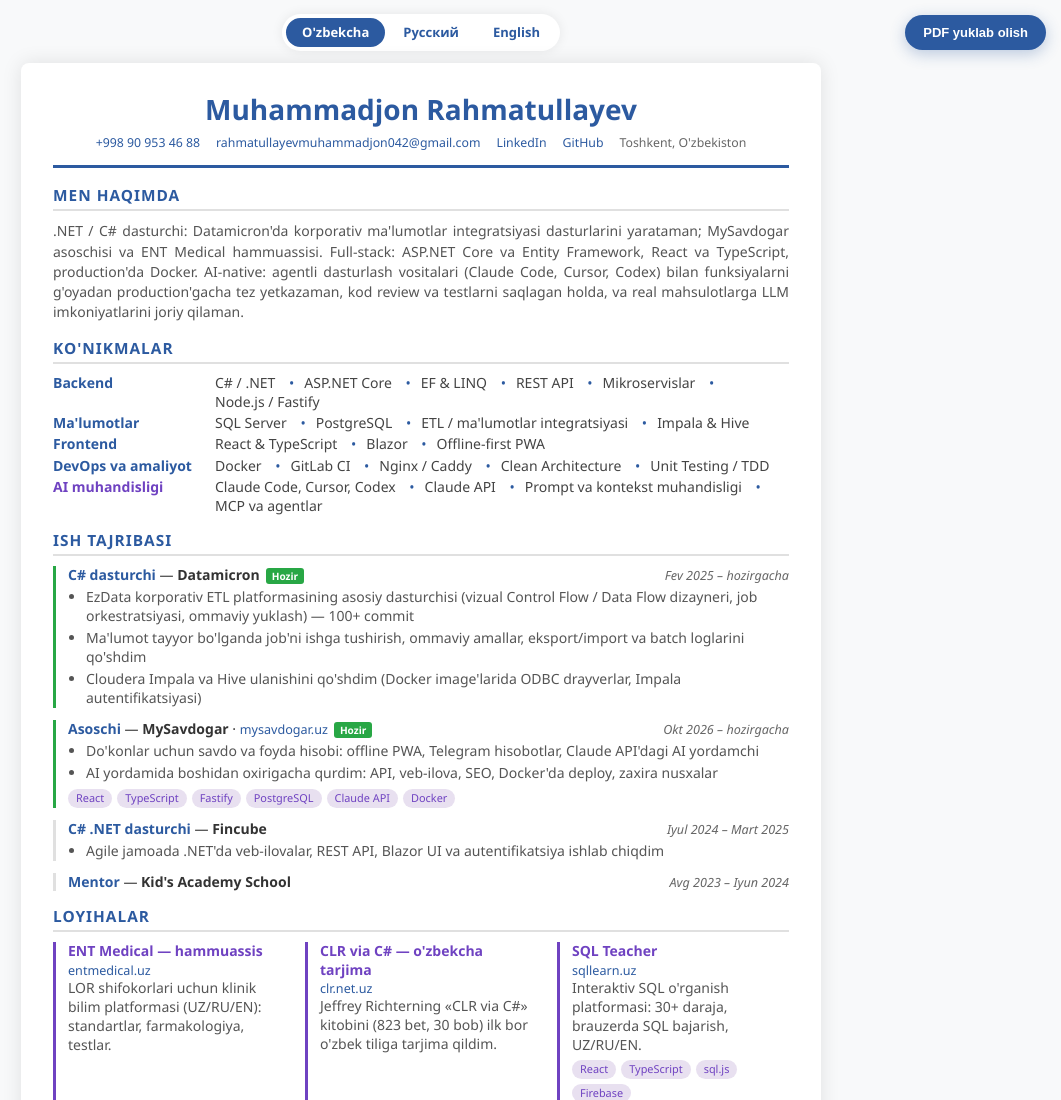
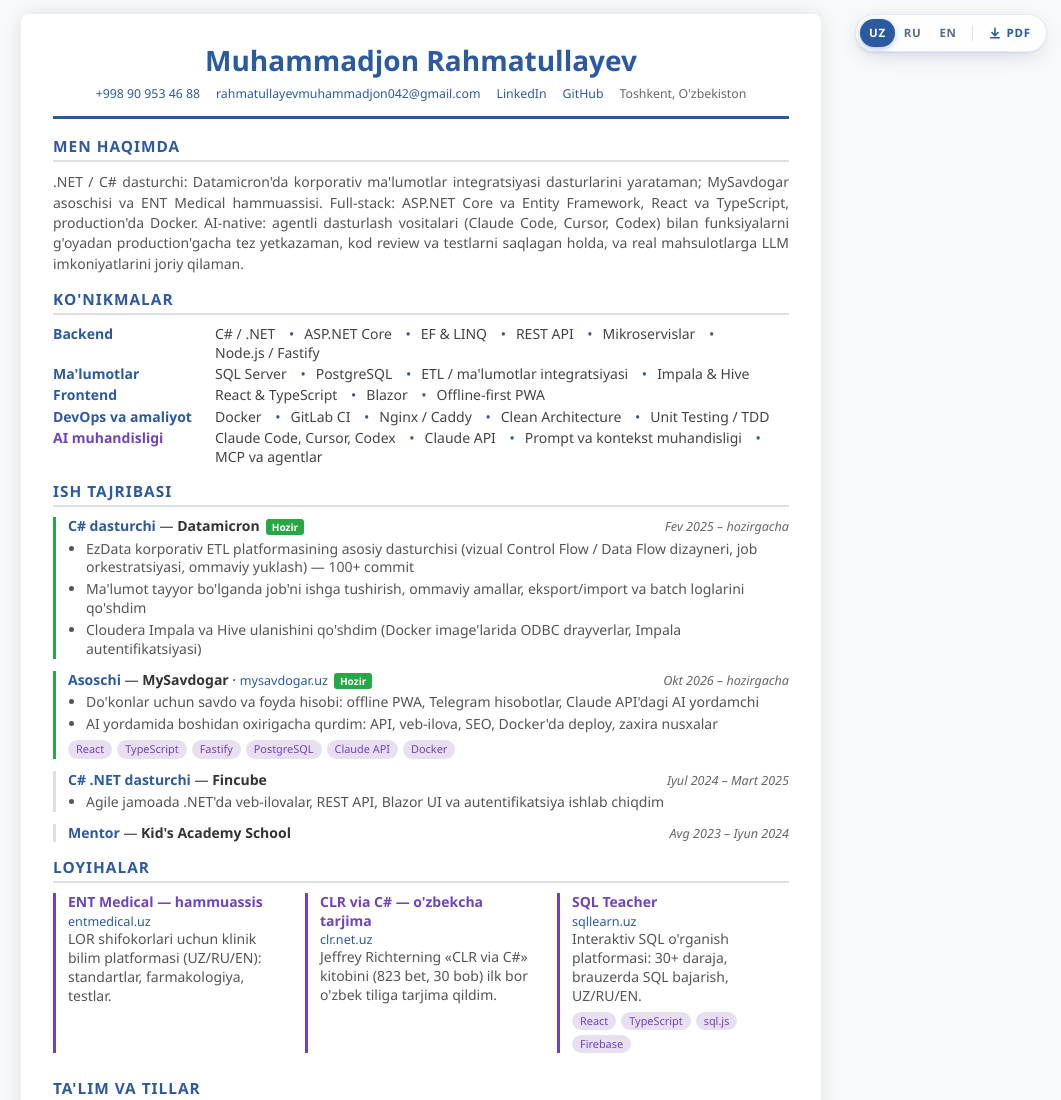
Before and after one commit to IRMuhammadjon/my-resume, a plain HTML site: page index.html in a window 1280 px wide. Shown: the top 1100 px of the page, without its empty margins (219-1280 px from the left). Drawn offline with Linux system fonts and the light colour scheme.

Commit message:
Compact floating toolbar for language and PDF with soft sliding indicator
Co-Authored-By: Claude Opus 5.5 <noreply@anthropic.com>

```diff
--- a/index.html
+++ b/index.html
@@ -147,55 +147,82 @@
         }
         .project-item .job-title { color: #6f42c1; }
 
-        .lang-tabs {
-            display: flex;
-            width: fit-content;
-            margin: 0 auto 12px;
+        /* ---- floating toolbar: language + PDF ---- */
+        :root { --ease-soft: cubic-bezier(0.22, 1, 0.36, 1); --ink: #2c5aa0; }
+        .toolbar {
+            position: fixed; top: 14px; right: 14px; z-index: 1000;
+            display: flex; align-items: center; gap: 4px;
             padding: 4px;
-            gap: 2px;
-            background: white;
+            background: rgba(255,255,255,0.78);
+            -webkit-backdrop-filter: saturate(1.6) blur(12px);
+            backdrop-filter: saturate(1.6) blur(12px);
+            border: 1px solid rgba(44,90,160,0.12);
             border-radius: 999px;
-            box-shadow: 0 0 12px rgba(0,0,0,0.08);
+            box-shadow: 0 6px 24px -8px rgba(30,63,115,0.28), 0 1px 2px rgba(30,63,115,0.08);
+            font-family: inherit;
+            animation: toolbar-in 0.9s var(--ease-soft) both;
+        }
+        @keyframes toolbar-in { from { opacity: 0; transform: translateY(-8px) scale(0.96); } }
+        .lang-tabs { position: relative; display: flex; }
+        .lang-indicator {
+            position: absolute; top: 0; left: 0; height: 100%; width: 0;
+            background: var(--ink);
+            border-radius: 999px;
+            box-shadow: 0 2px 8px -2px rgba(44,90,160,0.55);
+            transition: transform 0.55s var(--ease-soft), width 0.55s var(--ease-soft);
         }
         .lang-tab {
-            border: none;
-            background: none;
-            padding: 6px 16px;
+            position: relative; z-index: 1;
+            border: none; background: none; cursor: pointer;
+            min-width: 34px; height: 28px; padding: 0 9px;
             border-radius: 999px;
-            font: inherit;
-            font-size: 13px;
-            font-weight: 600;
-            color: #2c5aa0;
-            cursor: pointer;
-            transition: background 0.2s ease, color 0.2s ease;
+            font: 700 11.5px/1 'Segoe UI', Tahoma, sans-serif;
+            letter-spacing: 0.06em;
+            color: #5b6b82;
+            transition: color 0.35s var(--ease-soft);
         }
-        .lang-tab:hover { background: #eef3fa; }
-        .lang-tab[aria-selected="true"] { background: #2c5aa0; color: white; }
-        .lang-tab:focus-visible { outline: 2px solid #2c5aa0; outline-offset: 2px; }
+        .lang-tab:hover { color: var(--ink); }
+        .lang-tab[aria-selected="true"] { color: #fff; }
+        .toolbar-sep { width: 1px; height: 16px; background: rgba(44,90,160,0.16); margin: 0 2px; }
+        .download-btn {
+            display: inline-flex; align-items: center; gap: 5px;
+            height: 28px; padding: 0 11px 0 9px;
+            border: none; border-radius: 999px; cursor: pointer;
+            background: transparent; color: var(--ink);
+            font: 700 11.5px/1 'Segoe UI', Tahoma, sans-serif; letter-spacing: 0.06em;
+            transition: background 0.35s var(--ease-soft), color 0.35s var(--ease-soft);
+        }
+        .download-btn svg { width: 14px; height: 14px; transition: transform 0.5s var(--ease-soft); }
+        .download-btn:hover { background: rgba(44,90,160,0.09); }
+        .download-btn:hover svg { transform: translateY(2px); }
+        .download-btn:active svg { transform: translateY(4px); }
+        .lang-tab:focus-visible, .download-btn:focus-visible { outline: 2px solid var(--ink); outline-offset: 2px; }
 
-        .download-btn {
-            position: fixed; top: 15px; right: 15px;
-            background: #2c5aa0; color: white;
-            padding: 10px 18px; border: none; border-radius: 25px;
-            cursor: pointer; font-size: 13px; font-weight: bold;
-            box-shadow: 0 4px 15px rgba(44,90,160,0.3);
-            transition: all 0.3s ease; z-index: 1000;
+        /* soft language change */
+        .lang-pane.entering { animation: pane-in 0.5s var(--ease-soft) both; }
+        @keyframes pane-in { from { opacity: 0; transform: translateY(6px); filter: blur(3px); } }
+
+        @media (prefers-reduced-motion: reduce) {
+            .toolbar, .lang-pane.entering { animation: none; }
+            .lang-indicator, .lang-tab, .download-btn, .download-btn svg { transition: none; }
         }
-        .download-btn:hover { background: #1e3f73; transform: translateY(-2px); }
+
+        @media (min-width: 641px) and (max-width: 1240px) {
+            body { padding-top: 60px; }
+        }
 
         @media (max-width: 640px) {
-            body { padding: 0; }
-            .lang-tabs { margin: 10px auto; }
+            body { padding: 0 0 64px; }
+            .toolbar { top: auto; bottom: 14px; right: 50%; transform: translateX(50%); animation: none; }
             .resume-container { padding: 20px 16px; border-radius: 0; }
             .three-col { grid-template-columns: 1fr; }
             .skill-group { grid-template-columns: 1fr; }
             .exp-row { flex-direction: column; }
             .contact-info { gap: 6px 14px; }
-            .download-btn { top: auto; bottom: 15px; }
         }
 
         @media print {
-            .download-btn, .lang-tabs { display: none; }
+            .toolbar { display: none; }
             body { background: white; padding: 0; font-size: 9.8pt; }
             .section { margin-bottom: 11px; }
             .header { padding-bottom: 10px; margin-bottom: 12px; }
@@ -205,12 +232,18 @@
     </style>
 </head>
 <body>
-    <button class="download-btn" id="download-btn" onclick="window.print()">PDF yuklab olish</button>
-
-    <div class="lang-tabs" role="tablist" aria-label="Language">
-        <button class="lang-tab" role="tab" data-lang="uz" aria-selected="true">O'zbekcha</button>
-        <button class="lang-tab" role="tab" data-lang="ru" aria-selected="false">Русский</button>
-        <button class="lang-tab" role="tab" data-lang="en" aria-selected="false">English</button>
+    <div class="toolbar">
+        <div class="lang-tabs" role="tablist" aria-label="Language">
+            <span class="lang-indicator" aria-hidden="true"></span>
+            <button class="lang-tab" role="tab" data-lang="uz" aria-selected="true" title="O'zbekcha">UZ</button>
+            <button class="lang-tab" role="tab" data-lang="ru" aria-selected="false" title="Русский">RU</button>
+            <button class="lang-tab" role="tab" data-lang="en" aria-selected="false" title="English">EN</button>
+        </div>
+        <span class="toolbar-sep" aria-hidden="true"></span>
+        <button class="download-btn" id="download-btn" onclick="window.print()" title="PDF yuklab olish" aria-label="PDF yuklab olish">
+            <svg viewBox="0 0 16 16" fill="none" stroke="currentColor" stroke-width="1.8" stroke-linecap="round" stroke-linejoin="round" aria-hidden="true"><path d="M8 2.5v8M4.5 7.5 8 11l3.5-3.5M3 13.5h10"/></svg>
+            <span>PDF</span>
+        </button>
     </div>
 
     <div class="resume-container">
@@ -627,13 +660,33 @@
             var BTN = { uz: 'PDF yuklab olish', ru: 'Скачать PDF', en: 'Download PDF' };
             var tabs = document.querySelectorAll('.lang-tab');
             var panes = document.querySelectorAll('.lang-pane');
+            var indicator = document.querySelector('.lang-indicator');
+            var btn = document.getElementById('download-btn');
+            var current = null;
+
+            function moveIndicator(tab) {
+                indicator.style.width = tab.offsetWidth + 'px';
+                indicator.style.transform = 'translateX(' + tab.offsetLeft + 'px)';
+            }
 
             function setLang(lang, updateUrl) {
                 if (!BTN[lang]) lang = 'uz';
-                panes.forEach(function (p) { p.hidden = p.dataset.lang !== lang; });
-                tabs.forEach(function (t) { t.setAttribute('aria-selected', String(t.dataset.lang === lang)); });
+                var changed = current !== null && current !== lang;
+                current = lang;
+                panes.forEach(function (p) {
+                    var show = p.dataset.lang === lang;
+                    p.hidden = !show;
+                    p.classList.remove('entering');
+                    if (show && changed) { void p.offsetWidth; p.classList.add('entering'); }
+                });
+                tabs.forEach(function (t) {
+                    var on = t.dataset.lang === lang;
+                    t.setAttribute('aria-selected', String(on));
+                    if (on) moveIndicator(t);
+                });
                 document.documentElement.lang = lang;
-                document.getElementById('download-btn').textContent = BTN[lang];
+                btn.title = BTN[lang];
+                btn.setAttribute('aria-label', BTN[lang]);
                 try { localStorage.setItem('resume-lang', lang); } catch (e) {}
                 if (updateUrl && history.replaceState) history.replaceState(null, '', '#' + lang);
             }
@@ -647,6 +700,11 @@
             try { saved = localStorage.getItem('resume-lang'); } catch (e) {}
             setLang(BTN[fromHash] ? fromHash : (saved || 'uz'), false);
 
+            if (document.fonts && document.fonts.ready) document.fonts.ready.then(function () {
+                var on = document.querySelector('.lang-tab[aria-selected="true"]');
+                if (on) moveIndicator(on);
+            });
+
             window.addEventListener('hashchange', function () {
                 var h = location.hash.replace('#', '');
                 if (BTN[h]) setLang(h, false);
```
